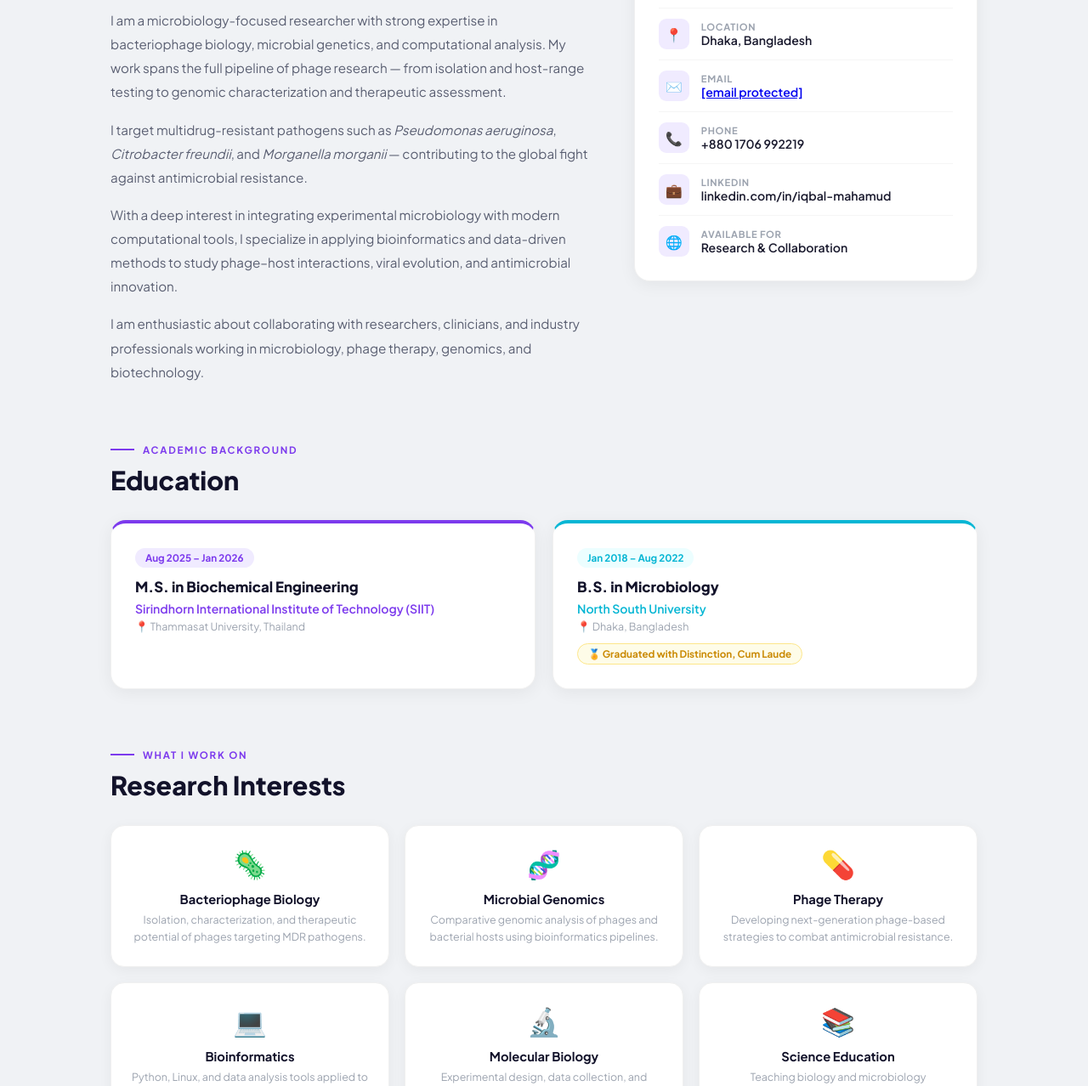
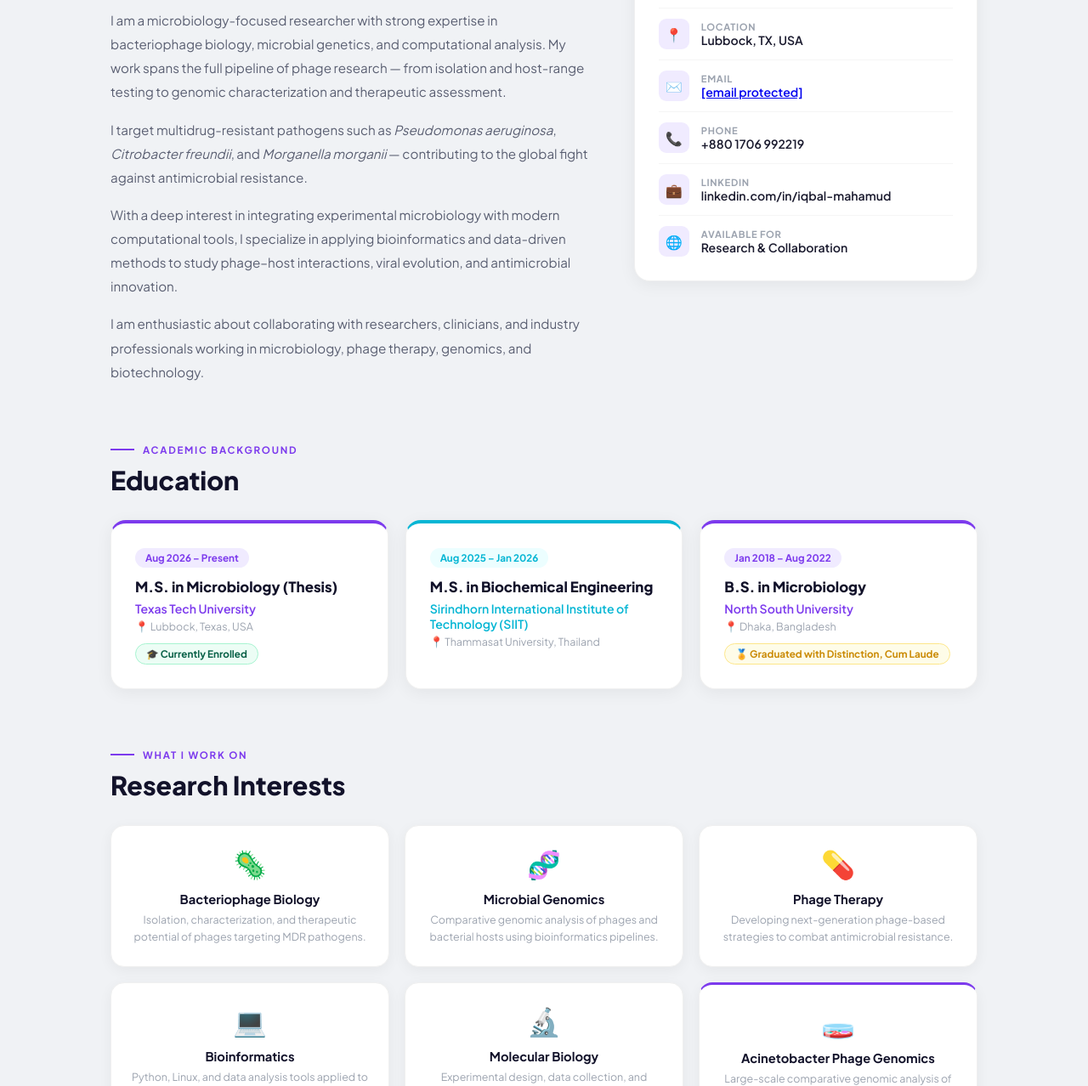
Before and after one commit to imnayon/imnayon.github.io, a plain HTML site: page about.html in a window 1280 px wide. Shown: the part 528-1806 px from the top of the page at 85% size. Drawn offline with Linux system fonts and the light colour scheme.

Commit message:
Update about.html

```diff
--- a/about.html
+++ b/about.html
@@ -168,6 +168,7 @@ nav { position: fixed; top: 0; left: 0; right: 0; height: 68px; background: #fff
   .tabs { gap: 4px; }
   .tab { padding: 8px 12px; font-size: 0.78rem; }
   .edu-cards { grid-template-columns: 1fr !important; }
+  .edu-cards[style] { grid-template-columns: 1fr !important; }
   .interests-grid { grid-template-columns: 1fr 1fr !important; }
   .skill-group { padding: 20px; }
   .pub-card { padding: 20px; }
@@ -222,7 +223,7 @@ nav { position: fixed; top: 0; left: 0; right: 0; height: 68px; background: #fff
         <span class="banner-tag">🔬 Bacteriophage Biology</span>
         <span class="banner-tag">🧬 Genomics</span>
         <span class="banner-tag">💻 Bioinformatics</span>
-        <span class="banner-tag">📍 Dhaka, Bangladesh</span>
+        <span class="banner-tag">📍 Lubbock, TX, USA</span>
       </div>
     </div>
   </div>
@@ -243,7 +244,7 @@ nav { position: fixed; top: 0; left: 0; right: 0; height: 68px; background: #fff
       </div>
       <div class="info-card">
         <div class="info-row"><div class="info-icon">👤</div><div><div class="info-label">Full Name</div><div class="info-value">S. M. Iqbal Mahamud</div></div></div>
-        <div class="info-row"><div class="info-icon">📍</div><div><div class="info-label">Location</div><div class="info-value">Dhaka, Bangladesh</div></div></div>
+        <div class="info-row"><div class="info-icon">📍</div><div><div class="info-label">Location</div><div class="info-value">Lubbock, TX, USA</div></div></div>
         <div class="info-row"><div class="info-icon">✉️</div><div><div class="info-label">Email</div><div class="info-value"><a href="/cdn-cgi/l/email-protection" class="__cf_email__" data-cfemail="dbb2aab9bab7f5b5a8aeeae3ea9bbcb6bab2b7f5b8b4b6">[email&#160;protected]</a></div></div></div>
         <div class="info-row"><div class="info-icon">📞</div><div><div class="info-label">Phone</div><div class="info-value">+880 1706 992219</div></div></div>
         <div class="info-row"><div class="info-icon">💼</div><div><div class="info-label">LinkedIn</div><div class="info-value">linkedin.com/in/iqbal-mahamud</div></div></div>
@@ -255,7 +256,14 @@ nav { position: fixed; top: 0; left: 0; right: 0; height: 68px; background: #fff
     <div class="edu-section">
       <div class="section-title">Academic Background</div>
       <div class="section-heading">Education</div>
-      <div class="edu-cards">
+      <div class="edu-cards" style="grid-template-columns: repeat(3,1fr);">
+        <div class="edu-card">
+          <div class="edu-year">Aug 2026 – Present</div>
+          <div class="edu-degree">M.S. in Microbiology (Thesis)</div>
+          <div class="edu-school">Texas Tech University</div>
+          <div class="edu-location">📍 Lubbock, Texas, USA</div>
+          <div class="edu-badge" style="background:#ecfdf5;color:#065f46;border-color:#a7f3d0;">🎓 Currently Enrolled</div>
+        </div>
         <div class="edu-card">
           <div class="edu-year">Aug 2025 – Jan 2026</div>
           <div class="edu-degree">M.S. in Biochemical Engineering</div>
@@ -282,4 +290,5 @@ nav { position: fixed; top: 0; left: 0; right: 0; height: 68px; background: #fff
         <div class="interest-card"><div class="interest-icon">💊</div><div class="interest-title">Phage Therapy</div><div class="interest-desc">Developing next-generation phage-based strategies to combat antimicrobial resistance.</div></div>
         <div class="interest-card"><div class="interest-icon">💻</div><div class="interest-title">Bioinformatics</div><div class="interest-desc">Python, Linux, and data analysis tools applied to microbiology and genomics research.</div></div>
         <div class="interest-card"><div class="interest-icon">🔬</div><div class="interest-title">Molecular Biology</div><div class="interest-desc">Experimental design, data collection, and molecular techniques in lab settings.</div></div>
+        <div class="interest-card" style="border-top: 3px solid #7C3AED;"><div class="interest-icon">🧫</div><div class="interest-title">Acinetobacter Phage Genomics</div><div class="interest-desc">Large-scale comparative genomic analysis of bacteriophages infecting <em>Acinetobacter</em> species, evaluating their therapeutic potential against drug-resistant clinical strains.</div></div>
         <div class="interest-card"><div class="interest-icon">📚</div><div class="interest-title">Science Education</div><div class="interest-desc">Teaching biology and microbiology
```
